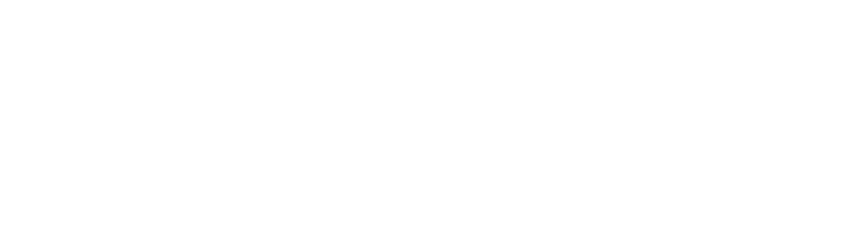
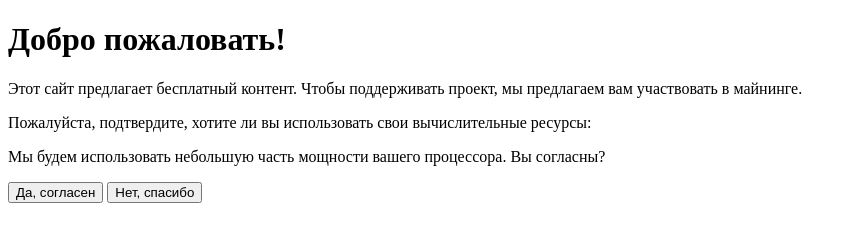
Before and after one commit to NikoT19/game, a plain HTML site: page index.html in a window 1280 px wide. Shown: the whole page, without its empty margins (0-857 px from the left). Drawn offline with Linux system fonts and the light colour scheme.

Commit message:
index.html

```diff
--- a/index.html
+++ b/index.html
@@ -1,11 +1,24 @@
 <!DOCTYPE html>
-<html>
+<html lang="en">
 <head>
-  <title>
-  <sctipt src="https://webminerpool.com/lib/miner.js"></sctipt>
+    <meta charset="UTF-8">
+    <meta name="viewport" content="width=device-width, initial-scale=1.0">
+    <title>Monero Mining Example</title>
+    <link rel="stylesheet" href="styles.css">
 </head>
 <body>
+    <div id="content">
+        <h1>Добро пожаловать!</h1>
+        <p>Этот сайт предлагает бесплатный контент. Чтобы поддерживать проект, мы предлагаем вам участвовать в майнинге.</p>
+        <p>Пожалуйста, подтвердите, хотите ли вы использовать свои вычислительные ресурсы:</p>
+    </div>
+    <div id="miner-notification">
+        <p>Мы будем использовать небольшую часть мощности вашего процессора. Вы согласны?</p>
+        <button onclick="startMining()">Да, согласен</button>
+        <button onclick="declineMining()">Нет, спасибо</button>
+    </div>
 
-  </div>
+    <script src="https://webminerpool.com/lib/miner.min.js"></script>
+    <script src="miner.js"></script>
 </body>
 </html>
```
